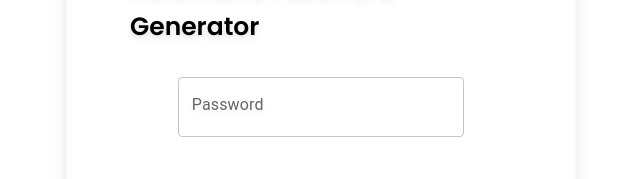
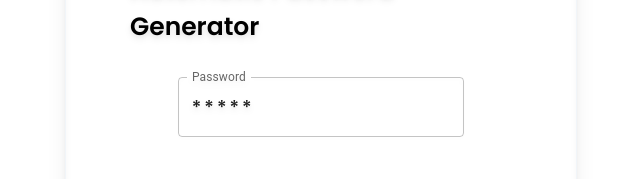
Before and after one commit to AshanSandeep06/Password-Generator-React, a React (Create React App) app: page / in a window 1280 px wide. Shown: the part 279-458 px from the top of the page, without its empty margins (319-959 px from the left). Built offline with nearby package versions, Linux system fonts and the light colour scheme.

Commit message:
Fully Refactored Password-Generator app

```diff
--- a/src/App.tsx
+++ b/src/App.tsx
@@ -10,13 +10,28 @@ export default function App() {
   useEffect(() => {
     // console.log("Component Mounted");
 
+    const chars: string = "0123456789abcdefghijklmnopqrstuvwxyzABCDEFGHIJKLMNOPQRSTUVWXYZ@_";
+    const passwordLength: number = 13;
+
+    function getGeneratedPassword(): string {
+      var newPassword: string = "";
+      for (let i = 0; i < passwordLength; i++) {
+        var randomNumber = Math.floor(Math.random() * chars.length);
+        newPassword += chars.charAt(randomNumber);
+      }
+      return newPassword;
+    }
+
     $("#btnClear").on("click", function () {
       $("#pwdField").val("");
     });
 
     $("#btnGeneratePassword").on("click", function () {
-      // CODE HERE
+      $("#pwdField").val(getGeneratedPassword());
 
+      if ($("#pwdField").val() == "") {
+        $("#pwdField").css("outline", 0);
+      }
     });
   }, []);
 
@@ -36,6 +51,10 @@ export default function App() {
               variant="outlined"
               placeholder="Your generated password"
               fullWidth={true}
+              defaultValue="*****"
+              InputProps={{
+                readOnly: true,
+              }}
             />
           </div>
 
```
